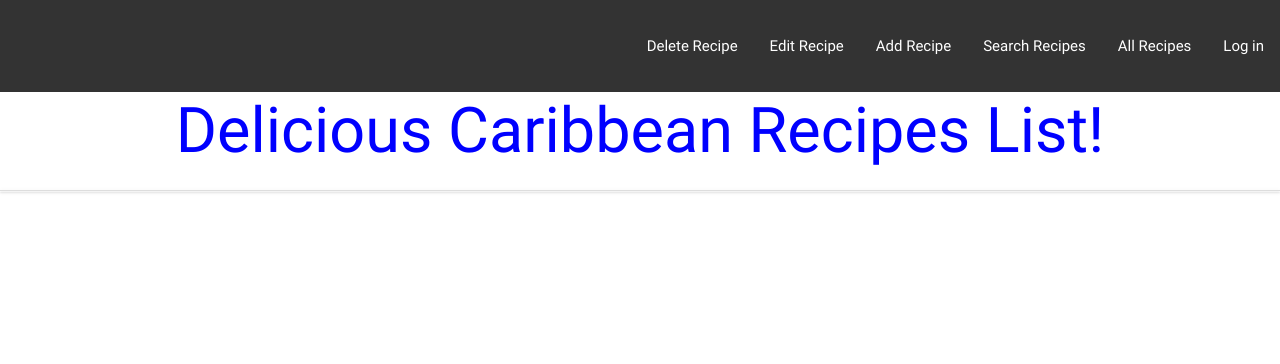
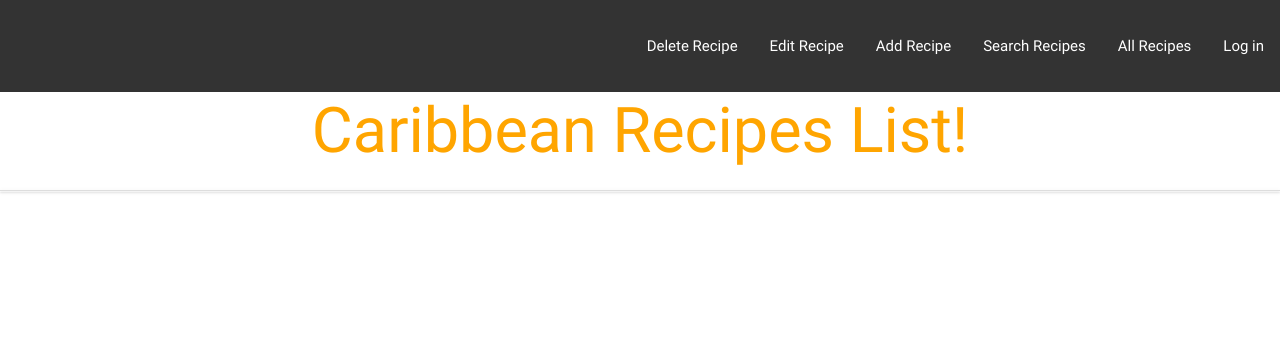
Before and after one commit to debbiect246/recipe-app, a Flask app: page /allrecipeslist in a window 1280 px wide. Shown: the top 364 px of the page. Run offline with Flask 2, Linux system fonts and the light colour scheme; data that the repository does not hold is empty; some libraries are stand-ins or nearby versions.

Commit message:
hover colour and headings changed to orange

```diff
--- a/static/styles.css
+++ b/static/styles.css
@@ -25,7 +25,7 @@
 }
 
 .navigation li a:hover {
-  background-color: #00F;
+  background-color: orange;
 }
 
 /* styling for main image */
@@ -66,7 +66,7 @@ img{
 
 /* styling main heading on login page */
 h1{
-  color: blue;
+  color: orange;
   text-align:center;
 }
 
--- a/templates/allrecipeslist.html
+++ b/templates/allrecipeslist.html
@@ -2,7 +2,7 @@
 {% extends 'base.html' %}
 {% block content %}
 
-<h1>Delicious Caribbean Recipes List!</h1>
+<h1>Caribbean Recipes List!</h1>
 
     <ul class="collapsible" data-collapsible="accordion">
         {% for r in recipes %}
```
